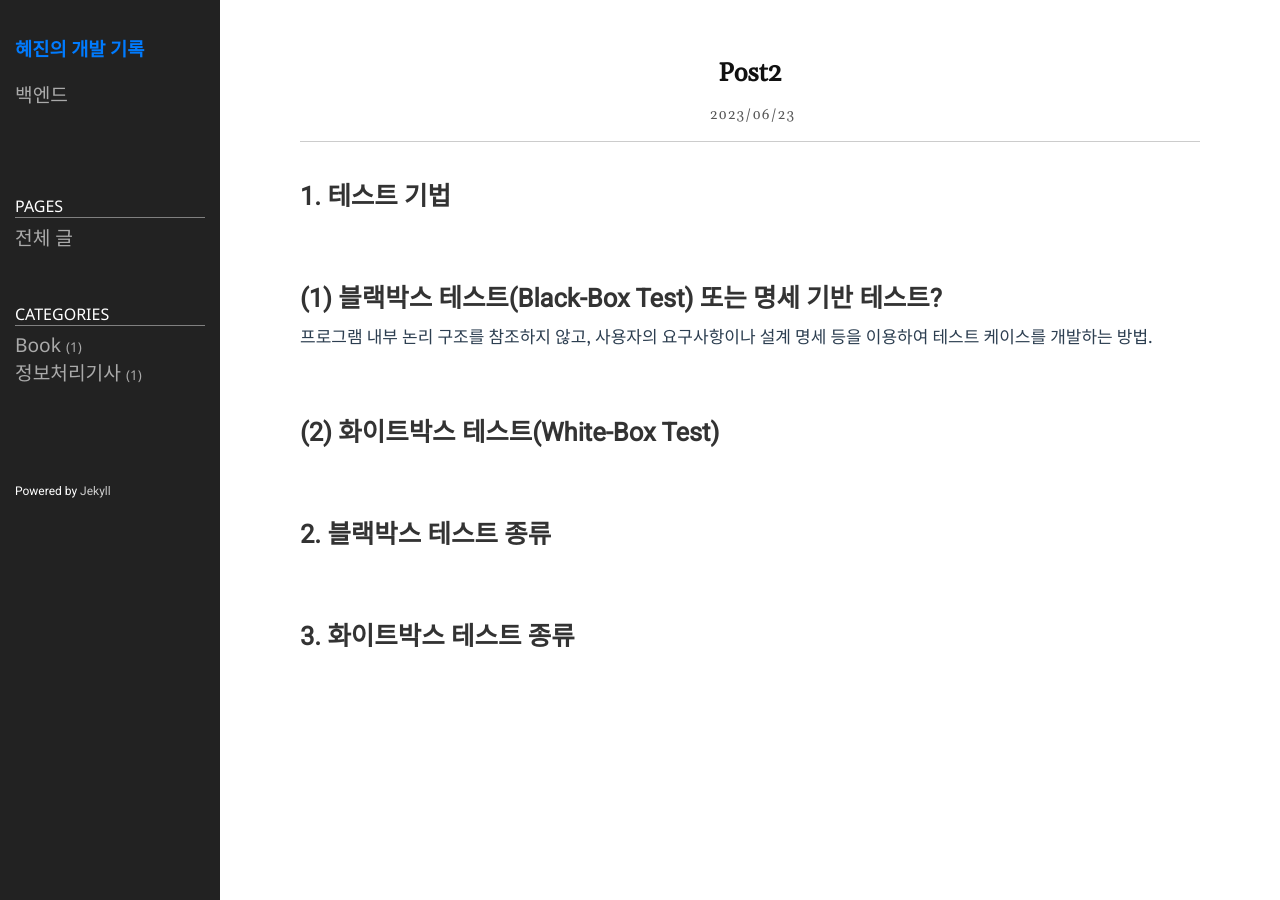
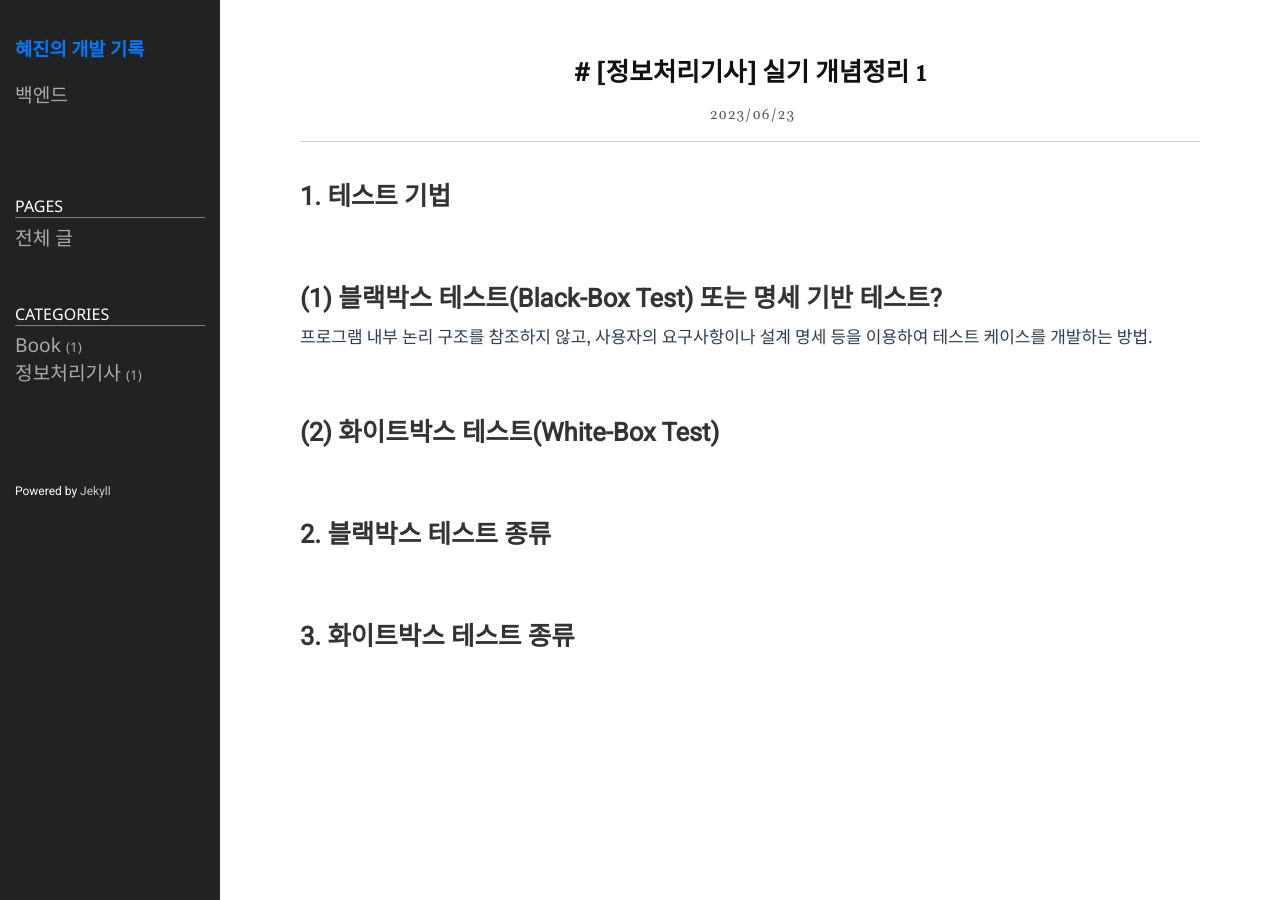
Before and after one commit to hyejinyoon20010716/hyejinyoon20010716.github.io, a Jekyll site: the page built from _posts/2023-06-23-post2.md, in a window 1280 px wide. Built offline with Jekyll 4.4.1, drawn with Linux system fonts in a browser that asks for light colours.

Commit message:
post2 commit

```diff
--- a/_posts/2023-06-23-post2.md
+++ b/_posts/2023-06-23-post2.md
@@ -1,6 +1,6 @@
 ---
 layout: post
-title: # [정보처리기사] 실기 개념정리 1
+title: "# [정보처리기사] 실기 개념정리 1"
 date: 2023-06-23 21:00:23 +0900
 category: 정보처리기사
 ---
```
